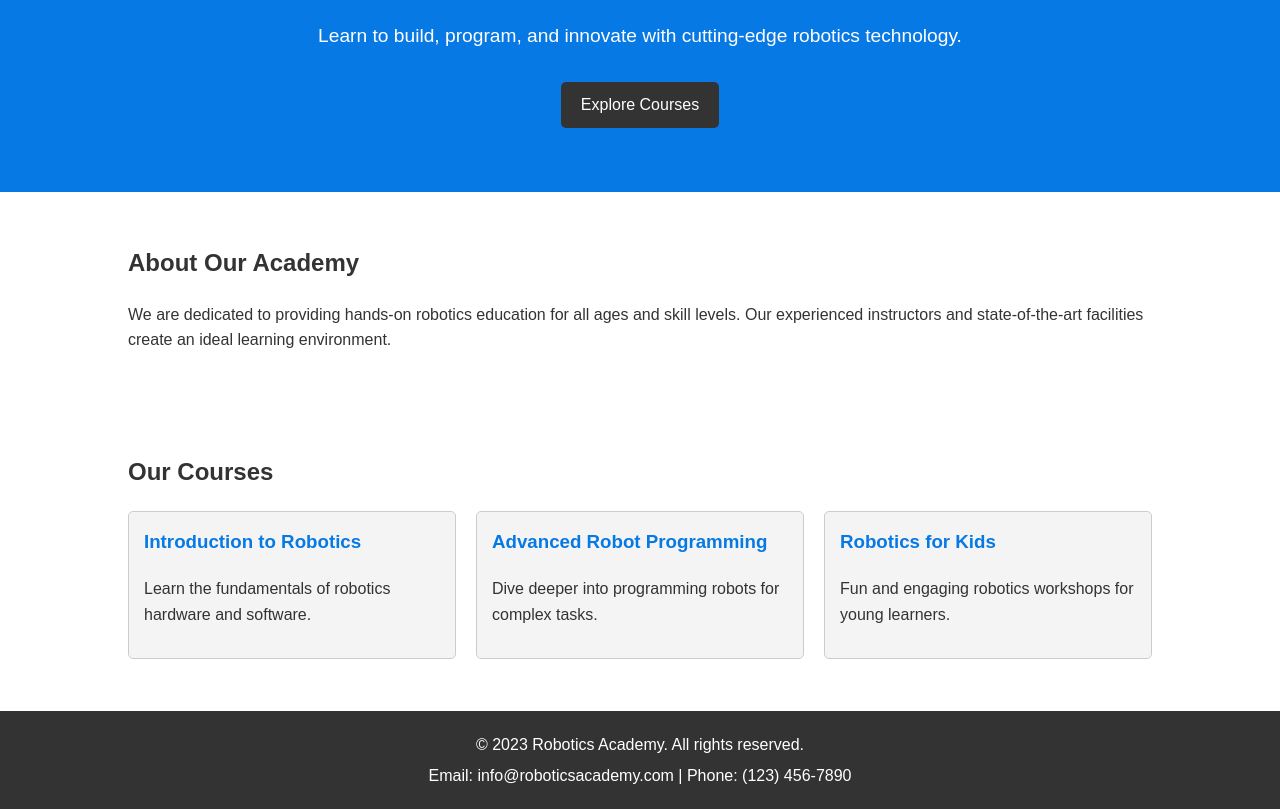
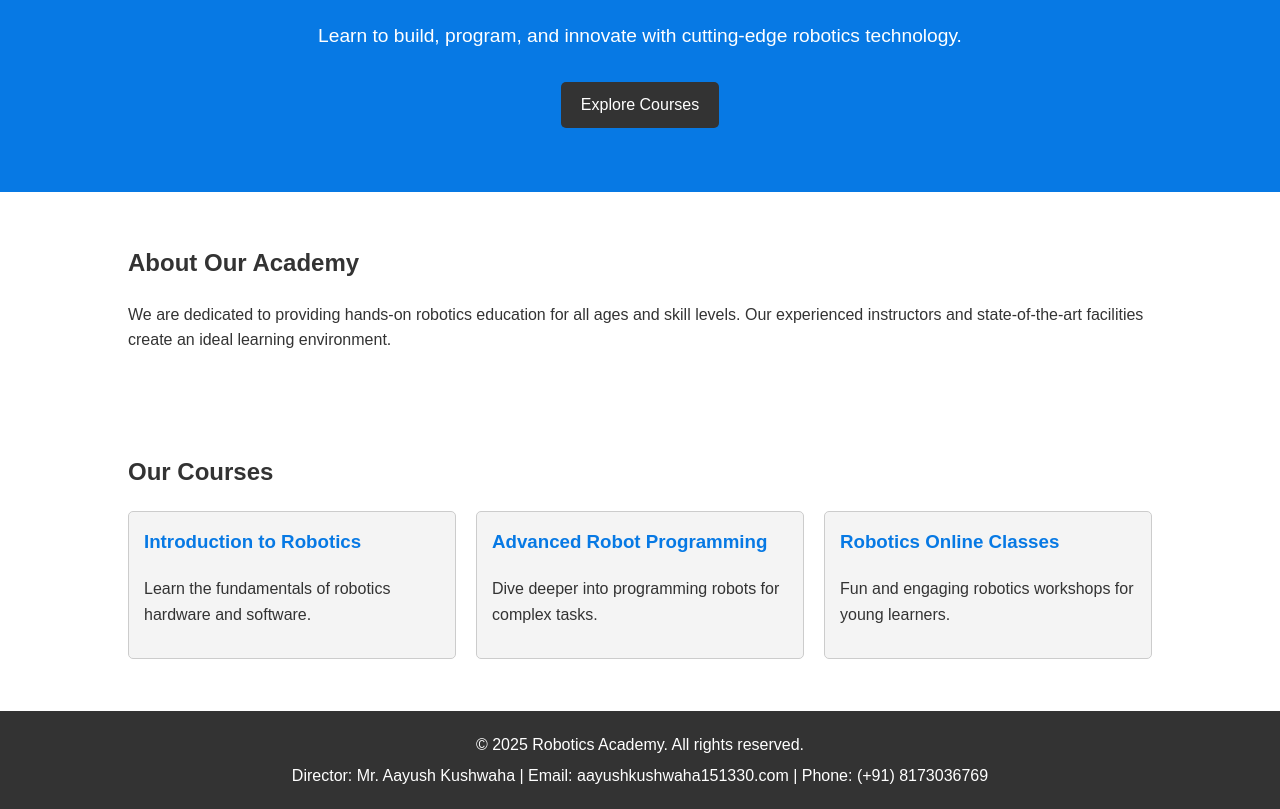
Before and after one commit to Robotics-Academy/Robotics_Academy, a plain HTML site: page index.html in a window 1280 px wide. Shown: the part 226-1035 px from the top of the page. Drawn offline with Linux system fonts and the light colour scheme.

Commit message:
Update index.html

```diff
--- a/index.html
+++ b/index.html
@@ -50,7 +50,7 @@
                     <p>Dive deeper into programming robots for complex tasks.</p>
                 </div>
                 <div class="course-item">
-                    <h3>Robotics for Kids</h3>
+                    <h3>Robotics Online Classes</h3>
                     <p>Fun and engaging robotics workshops for young learners.</p>
                 </div>
             </div>
@@ -59,8 +59,8 @@
 
     <footer id="contact">
         <div class="container">
-            <p>&copy; 2023 Robotics Academy. All rights reserved.</p>
-            <p>Email: info@roboticsacademy.com | Phone: (123) 456-7890</p>
+            <p>&copy; 2025 Robotics Academy. All rights reserved.</p>
+            <p>Director: Mr. Aayush Kushwaha | Email: aayushkushwaha151330.com | Phone: (+91) 8173036769</p>
         </div>
     </footer>
 
```
